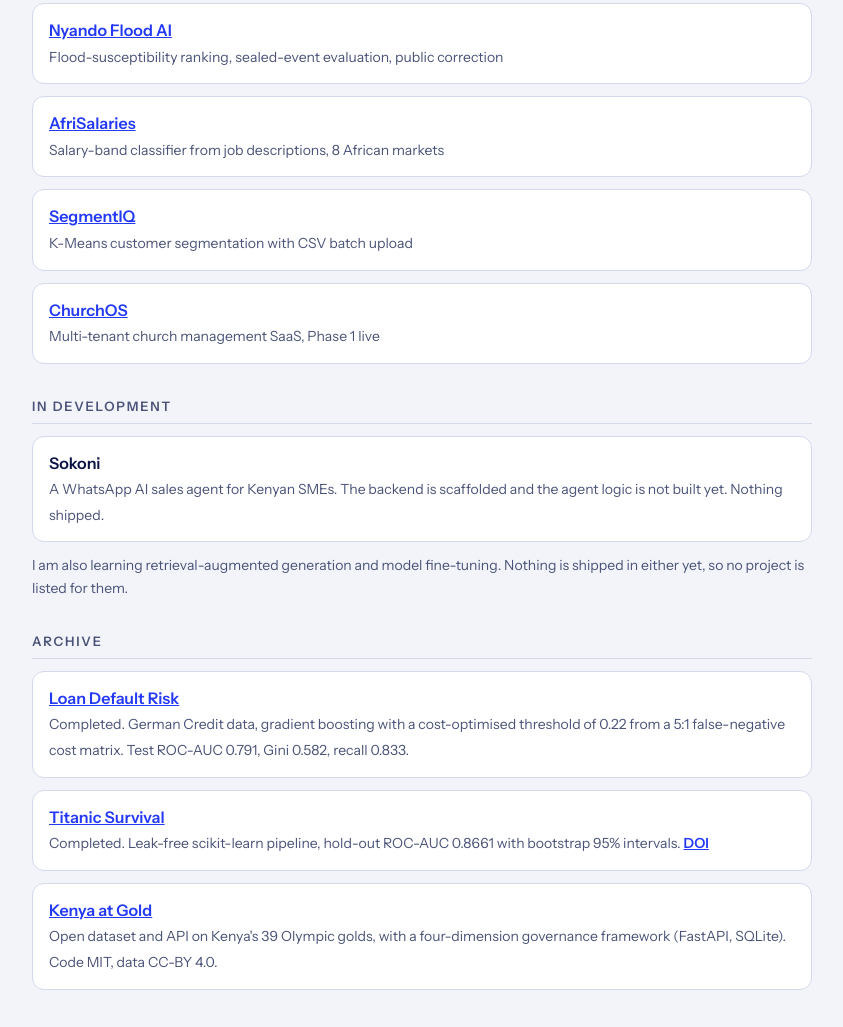
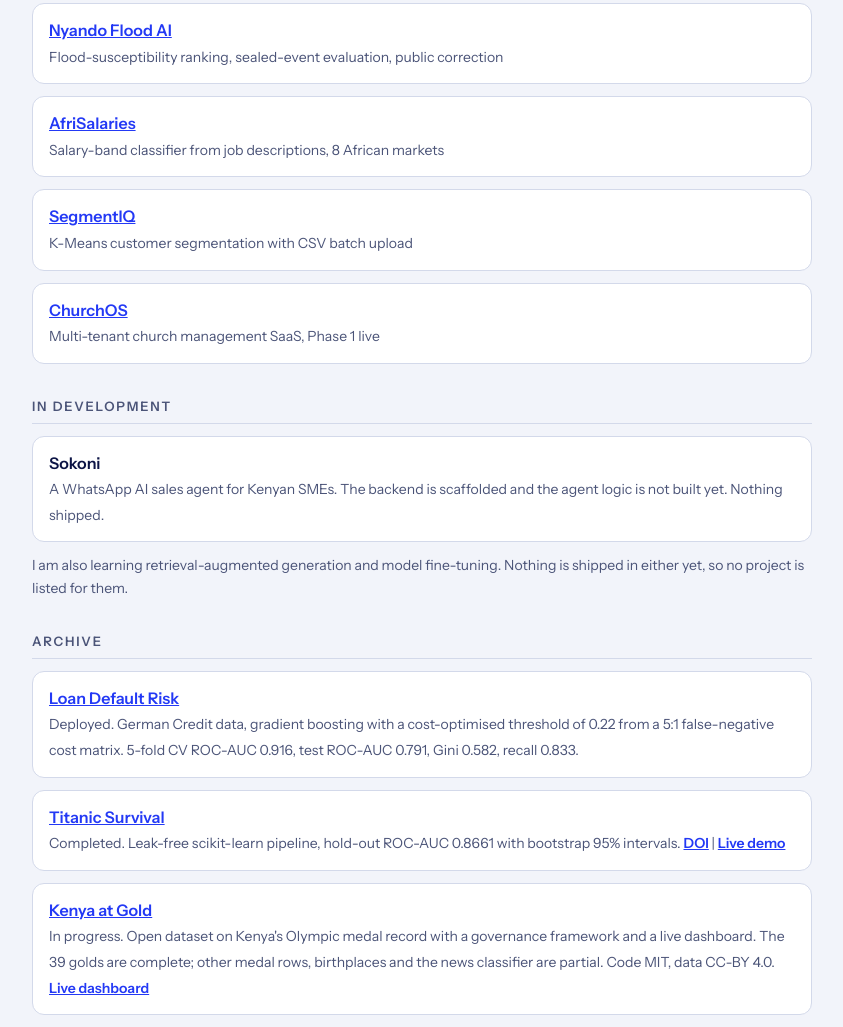
Before and after one commit to jameskoero/jameskoero.github.io, a plain HTML site: page work/index.html in a window 1280 px wide. Shown: the part 276-1303 px from the top of the page, without its empty margins (218-1061 px from the left). Before the commit the page ends 1278 px from the top, so only its background shows below. Drawn offline with Linux system fonts and the light colour scheme; a web font is replaced by a local one.

Commit message:
Archive labels: Loan deployed, Kenya at Gold in progress with live link, Titanic live demo
Co-Authored-By: Claude Sonnet 5.5 <noreply@anthropic.com>
Claude-Session: https://claude.ai/code/session_01Gz5BjRCPMD6LJkcQc3PXC5

```diff
--- a/work/index.html
+++ b/work/index.html
@@ -31,6 +31,6 @@ a:focus-visible{outline:3px solid currentColor;outline-offset:2px}.skip{position
 </style></head><body><a class="skip" href="#main">Skip to content</a><header><div class="wrap"><a href="/">&larr; jameskoero.github.io</a><h1>Case studies</h1><p class="sub">Each page states the problem, method, measured results and limits.</p><p class="navrow"><a href="/research/">Research</a><a href="/experience/">Experience</a><a href="/skills/">Skills</a><a href="/about/">About</a><a href="/resume/">CV</a></p></div></header><main class="wrap" id="main"><h2>Flagship work</h2><ul class="cards"><li><a href="/work/nyando-flood-ai/">Nyando Flood AI</a><br><span class="note">Flood-susceptibility ranking, sealed-event evaluation, public correction</span></li><li><a href="/work/afrisalaries/">AfriSalaries</a><br><span class="note">Salary-band classifier from job descriptions, 8 African markets</span></li><li><a href="/work/segmentiq/">SegmentIQ</a><br><span class="note">K-Means customer segmentation with CSV batch upload</span></li><li><a href="/work/churchos/">ChurchOS</a><br><span class="note">Multi-tenant church management SaaS, Phase 1 live</span></li></ul><h2>In development</h2><ul class="cards"><li><strong>Sokoni</strong><br><span class="note">A WhatsApp AI sales agent for Kenyan SMEs. The backend is scaffolded and the agent logic is not built yet. Nothing shipped.</span></li></ul>
 <p class="note">I am also learning retrieval-augmented generation and model fine-tuning. Nothing is shipped in either yet, so no project is listed for them.</p>
 <h2>Archive</h2><ul class="cards">
-<li><a href="https://github.com/jameskoero/loan-risk-assessment">Loan Default Risk</a><br><span class="note">Completed. German Credit data, gradient boosting with a cost-optimised threshold of 0.22 from a 5:1 false-negative cost matrix. Test ROC-AUC 0.791, Gini 0.582, recall 0.833.</span></li>
-<li><a href="https://github.com/jameskoero/titanic-survival-prediction">Titanic Survival</a><br><span class="note">Completed. Leak-free scikit-learn pipeline, hold-out ROC-AUC 0.8661 with bootstrap 95% intervals. <a href="https://doi.org/10.5281/zenodo.20387973">DOI</a></span></li>
-<li><a href="https://github.com/jameskoero/kenya-gold-ledger">Kenya at Gold</a><br><span class="note">Open dataset and API on Kenya's 39 Olympic golds, with a four-dimension governance framework (FastAPI, SQLite). Code MIT, data CC-BY 4.0.</span></li></ul></main></body></html>
+<li><a href="https://github.com/jameskoero/loan-risk-assessment">Loan Default Risk</a><br><span class="note">Deployed. German Credit data, gradient boosting with a cost-optimised threshold of 0.22 from a 5:1 false-negative cost matrix. 5-fold CV ROC-AUC 0.916, test ROC-AUC 0.791, Gini 0.582, recall 0.833.</span></li>
+<li><a href="https://github.com/jameskoero/titanic-survival-prediction">Titanic Survival</a><br><span class="note">Completed. Leak-free scikit-learn pipeline, hold-out ROC-AUC 0.8661 with bootstrap 95% intervals. <a href="https://doi.org/10.5281/zenodo.20387973">DOI</a> | <a href="https://titanic-koero.streamlit.app">Live demo</a></span></li>
+<li><a href="https://github.com/jameskoero/kenya-gold-ledger">Kenya at Gold</a><br><span class="note">In progress. Open dataset on Kenya's Olympic medal record with a governance framework and a live dashboard. The 39 golds are complete; other medal rows, birthplaces and the news classifier are partial. Code MIT, data CC-BY 4.0. <a href="https://kenya-gold-ledger.vercel.app/">Live dashboard</a></span></li></ul></main></body></html>
```
Also changed, not shown: 1 other file.
